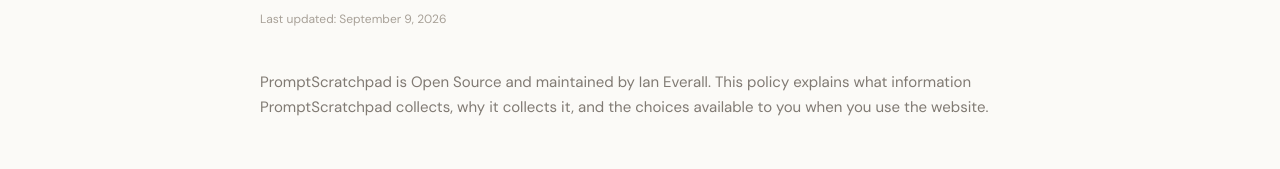
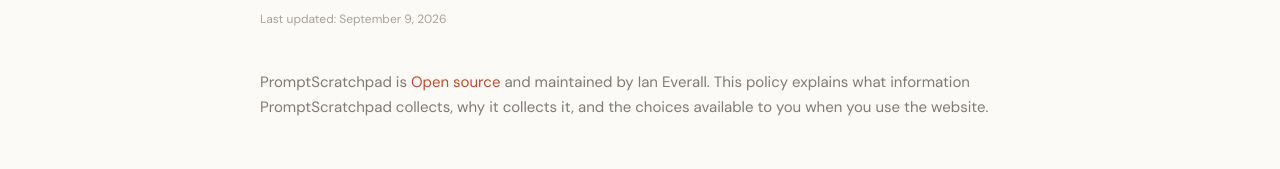
Before and after one commit to promptscratchpad/promptscratchpad, a React (Vite) app: page /privacy in a window 1280 px wide. Shown: the part 239-408 px from the top of the page. Built offline with nearby package versions, Linux system fonts and the light colour scheme; no server answers; a web font is replaced by a local one; what @posthog/react would draw is missing.

Commit message:
Fix: Make "Open Source" in Privacy page clickable with GitHub link and refine PostHog privacy policy link formatting

```diff
--- a/src/components/Privacy.tsx
+++ b/src/components/Privacy.tsx
@@ -26,9 +26,10 @@
           <p className="!mb-10 text-[12px] text-[#a8a198]">Last updated: September 9, 2026</p>
 
           <p>
-            PromptScratchpad is Open Source and maintained by Ian Everall. This policy explains what
-            information PromptScratchpad collects, why it collects it, and the choices available to
-            you when you use the website.
+            PromptScratchpad is{" "}
+            <a href="https://github.com/promptscratchpad/promptscratchpad">Open source</a> and
+            maintained by Ian Everall. This policy explains what information PromptScratchpad
+            collects, why it collects it, and the choices available to you when you use the website.
           </p>
 
           <h2>Information you provide</h2>
@@ -59,7 +60,7 @@
           </p>
           <p>
             The current configuration uses in-memory PostHog persistence, disables person profiles,
-            and disables session recording. PostHog processes data according to its own
+            and disables session recording. PostHog processes data according to its own{" "}
             <a href="https://posthog.com/privacy" target="_blank" rel="noreferrer">
               privacy policy
             </a>
```
